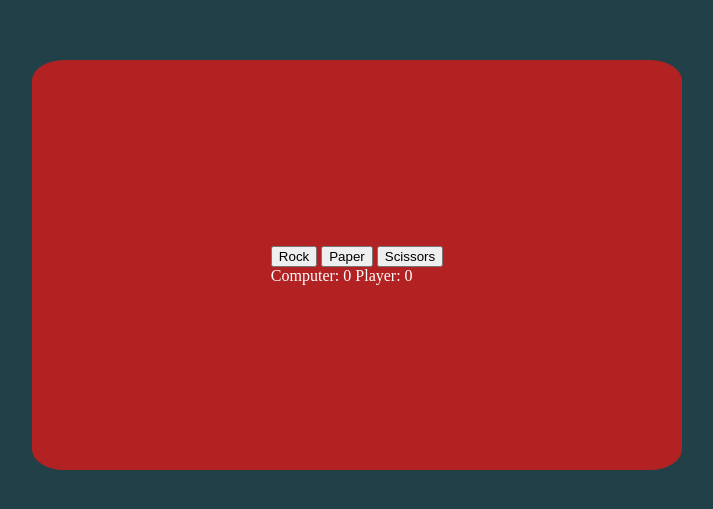
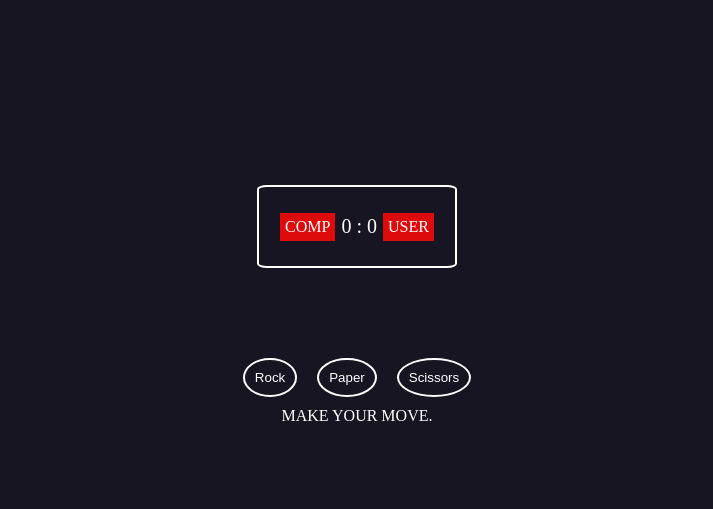
Before and after one commit to pixie-cheeks/rock-paper-scissors, a plain HTML site: page index.html in a window 1280 px wide. Shown: the part 135-644 px from the top of the page, without its empty margins (283-996 px from the left). Drawn offline with Linux system fonts and the light colour scheme.

Commit message:
Improve the barebones UI slightly
I hope that someday my CSS skills will make me proud.

```diff
--- a/index.html
+++ b/index.html
@@ -12,13 +12,19 @@
 <body>
 	<div class="container">
 		<div class="card">
-			<button class="rock">Rock</button>
-			<button class="paper">Paper</button>
-			<button class="scisssors">Scissors</button>
-
+			<div class="endresult"></div>
+			<div class="score-board">
+				<div class="comp">COMP</div>
+				<div class="scores">0 : 0</div>
+				<div class="user">USER</div>
+			</div>
 			<div class="output"></div>
-			<div class="scores">Computer: 0 Player: 0</div>
-			<div class="endresult"></div>
+			<div class="switches">
+				<button class="rock">Rock</button>
+				<button class="paper">Paper</button>
+				<button class="scisssors">Scissors</button>
+			</div>
+			<p>MAKE YOUR MOVE.</p>
 		</div>
 	</div>
 </body>
--- a/scripts.js
+++ b/scripts.js
@@ -46,7 +46,25 @@ function getPlayerChoice(event) {
 }
 
 function setScore(computerScore, playerScore) {
-	scoreBoard.textContent = `Computer: ${computerScore} Player: ${playerScore}`;
+	scoreBoard.textContent = `${computerScore} : ${playerScore}`;
+}
+
+function getScore(target) {
+
+	let playerScore = parseInt(scoreBoard.textContent.split(':')[1]);
+	let computerScore = parseInt(scoreBoard.textContent.split(':')[0]);
+
+	switch (target) {
+		case 0:
+			return playerScore;
+			break;
+		case 1:
+			return computerScore;
+			break;
+		default:
+			return 'error from getScore';
+			break;
+	}
 }
 
 function game() {
@@ -55,8 +73,8 @@ function game() {
 		setScore(0, 0);
 		resetCondition = false;
 	}
-	let computerScore = parseInt(scoreBoard.textContent.split(' ')[1]);
-	let playerScore = parseInt(scoreBoard.textContent.split(' ')[3]);
+	let computerScore = getScore(1);
+	let playerScore = getScore(0);
 	if (output.textContent.includes('You Win!')) {
 		playerScore++;
 	} else if (output.textContent.includes('You Lose!')) {
--- a/styles.css
+++ b/styles.css
@@ -1,25 +1,88 @@
 html {
-	background-color: #214047;
+	background-color: rgb(23, 21, 34);
 	color: white;
+}
+
+* {
+	margin: 0;
+	padding: 0;
+	box-sizing: border-box;
 }
 
 body {
 	margin: 0 auto;
 	width: 100%;
 	min-height: 100vh;
-	box-sizing: border-box;
 	display: flex;
 	justify-content: center;
 	align-items: center;
 }
 
 .container {
-	background-color: firebrick;
-	padding: 5px;
 	height: 50vh;
-	width: 50%;
-	border-radius: 5%;
+	flex-basis: 50%;
 	display: flex;
 	justify-content: center;
 	align-items: center;
 }
+
+.card {
+	width: 100%;
+	display: flex;
+	justify-content: center;
+	align-items: center;
+	flex-direction: column;
+}
+
+button {
+	margin: 10px 0;
+	background-color: rgb(23, 21, 34);
+	border: 2px solid white;
+	color: white;
+	padding: 10px;
+	border-radius: 50%;
+}
+
+.scores {
+	padding: 8px 4px;
+	font-size: 20px;
+	display: flex;
+	justify-content: center;
+	align-items: center;
+}
+.user, .comp {
+	background-color: rgba(221, 11, 11);
+	padding: 5px;
+	opacity: 1000;
+}
+
+.score-board {
+	display: flex;
+	align-items: center;
+	width: 200px;
+	border: 2px solid white;
+	padding: 20px;
+	border-radius: 5%;
+	justify-content: space-around;
+
+}
+
+.switches {
+	align-self: stretch;
+	display: flex;
+	justify-content: center;
+	gap: 20px;
+}
+
+.output, .endresult {
+	margin: 20px 0;
+	height: 40px;
+	align-self: stretch;
+	font-size: 20px;
+	display: flex;
+	justify-content: center;
+}
+
+p {
+	text-align: center;
+}
```
